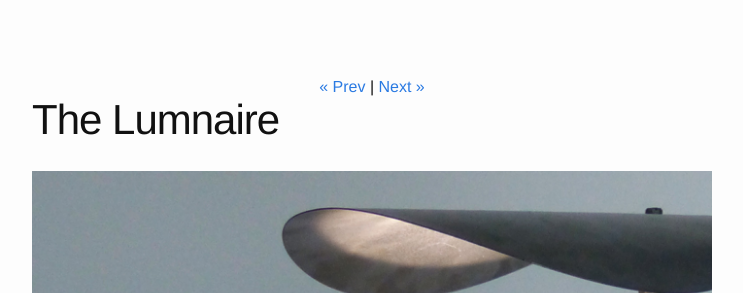
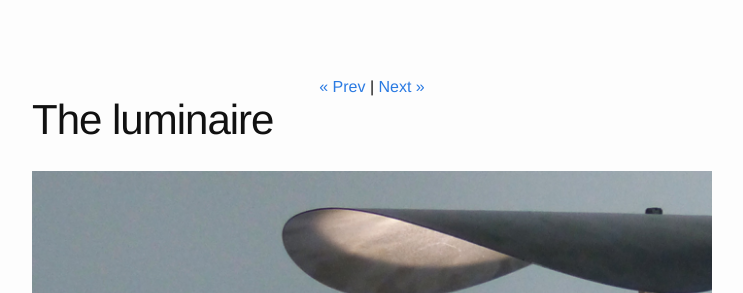
Before and after one commit to williamtheorell/williamtheorell.github.io, a Jekyll site: the page built from _posts/2016-11-15-The-Luminaire.md, in a window 1280 px wide and 900 px high. Shown: the part 333-626 px from the top of the window, without its empty margins (268-1011 px from the left). Built offline with Jekyll 4.4.1, drawn with Linux system fonts in a browser that asks for light colours.

Commit message:
luminaire update

```diff
--- a/_posts/2016-11-15-The-Lumnaire.md
+++ b/_posts/2016-11-15-The-Luminaire.md
@@ -1,10 +1,10 @@
 ---
 layout: post
-title:  "The Lumnaire"
+title:  "The luminaire"
 date:   2016-11-15 16:10:00
 preview: images/TheLumnaire/TL-1.png
 ---
-![The Lumnaire 1]({{ site.url }}/images/TheLumnaire/TL-1.png)
+![The Lumnaire 1]({{ site.url }}/images/TheLuminaire/TL-1.png)
 
 # Brief
 > Make a workbench luminaire for doing precis work like working with electronics.
@@ -12,21 +12,21 @@ preview: images/TheLumnaire/TL-1.png
 
 <br>
 
-![The Lumnaire 2]({{ site.url }}/images/TheLumnaire/TL-2.png)
+![The Luminaire 2]({{ site.url }}/images/TheLuminaire/TL-2.png)
 
 # Sketches and Models
 
-![The Lumnaire 3]({{ site.url }}/images/TheLumnaire/TL-3.png)
+![The Luminaire 3]({{ site.url }}/images/TheLuminaire/TL-3.png)
 
-![The Lumnaire 4]({{ site.url }}/images/TheLumnaire/TL-4.png)
+![The Luminaire 4]({{ site.url }}/images/TheLuminaire/TL-4.png)
 
 # Final Product
 
-![The Lumnaire 5]({{ site.url }}/images/TheLumnaire/TL-5.png)
+![The Luminaire 5]({{ site.url }}/images/TheLuminaire/TL-5.png)
 
 |
 :-----------------------------------------------------------:|:-----------------------------------------------------------:
-![The Lumnaire 6]({{ site.url }}/images/TheLumnaire/TL-6.png)|![The Lumnaire 7]({{ site.url }}/images/TheLumnaire/TL-7.png)
+![The Luminaire 6]({{ site.url }}/images/TheLuminaire/TL-6.png)|![The Luminaire 7]({{ site.url }}/images/TheLuminaire/TL-7.png)
 
 <br>
 
@@ -50,8 +50,8 @@ area.
 
 <br>
 
-![The Lumnaire 8]({{ site.url }}/images/TheLumnaire/TL-8.png)
+![The Luminaire 8]({{ site.url }}/images/TheLuminaire/TL-8.png)
 
 <br>
 
-[get the PDF]({{ site.url }}/assets/TheLumnaire.pdf)
+[get the PDF]({{ site.url }}/assets/TheLuminaire.pdf)
```
Also changed, not shown: images/TheLuminaire/TL-1.png (renamed from images/TheLumnaire/TL-1.png), images/TheLuminaire/TL-4.png (renamed from images/TheLumnaire/TL-4.png), images/TheLuminaire/TL-6.png (renamed from images/TheLumnaire/TL-6.png), images/TheLuminaire/TL-7.png (renamed from images/TheLumnaire/TL-7.png), 8 other files.
